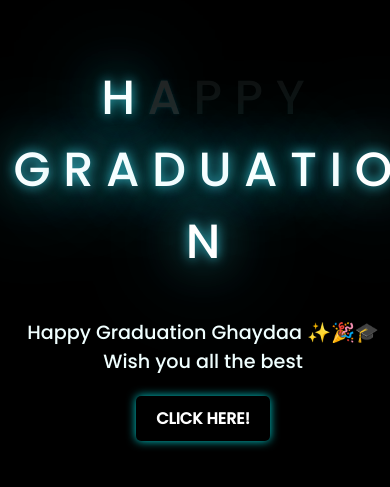
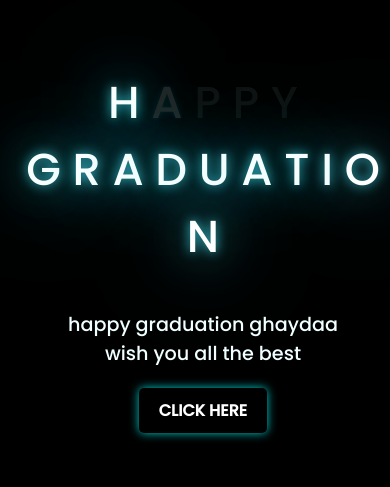
Before and after one commit to rullyal07/flowers-graduation, a plain HTML site: page index.html in a window 390 px wide. Shown: the part 179-666 px from the top of the page. Drawn offline with Linux system fonts and the light colour scheme.

Commit message:
mengubah font

```diff
--- a/css/style.css
+++ b/css/style.css
@@ -78,7 +78,7 @@ body {
 @media screen and (max-width: 574px) {
   .greetings {
     display: block;
-    font-size: 3rem;
+    font-size: 2.8rem;
     font-weight: 500;
     margin-bottom: 0.5rem;
     text-align: center;
--- a/index.html
+++ b/index.html
@@ -29,11 +29,11 @@
         </br>
     </div>
     <div class="description">
-        <span>Happy Graduation Ghaydaa ✨🎉🎓 <br>Wish you all the best</span>
+        <span>happy graduation ghaydaa  <br>wish you all the best</span>
     </div>
     <div class="button">
         <button class="btn-neon" onclick="window.location.href='flower.html'">
-            Click Here!
+            Click Here
         </button>
     </div>
     <audio controls autoplay loop style="display: none;">
```
